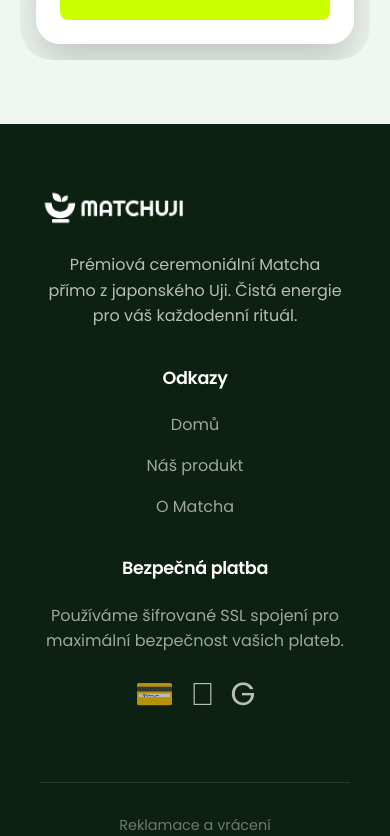
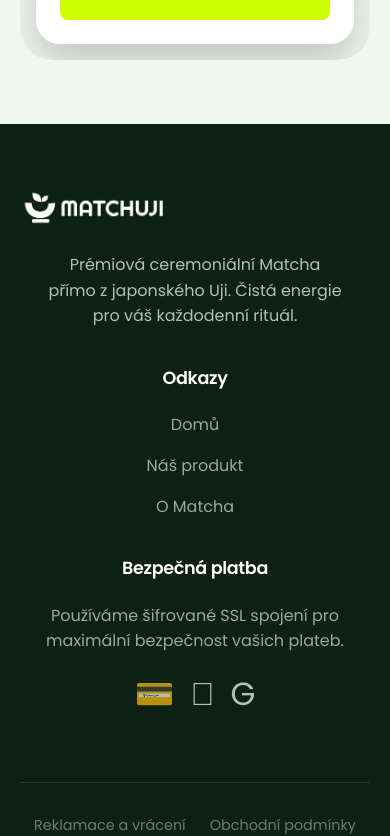
Before and after one commit to dzonas123/matchuji, a Next.js app: page /pro-kavarny in a window 390 px wide. Shown: the part 1049-1885 px from the top of the page. Built offline with nearby package versions, Linux system fonts and the light colour scheme.

Commit message:
fix: cleanup double padding and enforce symmetrical 20px margins across all modules

```diff
--- a/src/components/Footer.module.css
+++ b/src/components/Footer.module.css
@@ -79,7 +79,12 @@
 
 @media (max-width: 768px) {
     .footer {
-        padding: 4rem 20px 2rem;
+        padding: 4rem 0 2rem;
+    }
+
+    .container {
+        padding-left: 20px;
+        padding-right: 20px;
     }
 
     .grid {
--- a/src/components/MarketingFeatures.module.css
+++ b/src/components/MarketingFeatures.module.css
@@ -95,7 +95,12 @@
 
 @media (max-width: 768px) {
     .section {
-        padding: 4rem 20px;
+        padding: 4rem 0;
+    }
+
+    .container {
+        padding-left: 20px;
+        padding-right: 20px;
     }
 
     .title {
--- a/src/components/MatchaEducation.module.css
+++ b/src/components/MatchaEducation.module.css
@@ -134,7 +134,12 @@
 
 @media (max-width: 1024px) {
     .section {
-        padding: 4rem 20px;
+        padding: 4rem 0;
+    }
+
+    .container {
+        padding-left: 20px;
+        padding-right: 20px;
     }
 
     .row {
--- a/src/components/ReviewsSection.module.css
+++ b/src/components/ReviewsSection.module.css
@@ -216,7 +216,12 @@
 
 @media (max-width: 768px) {
     .section {
-        padding: 4rem 20px;
+        padding: 4rem 0;
+    }
+
+    .container {
+        padding-left: 20px;
+        padding-right: 20px;
     }
 
     .title {
```
